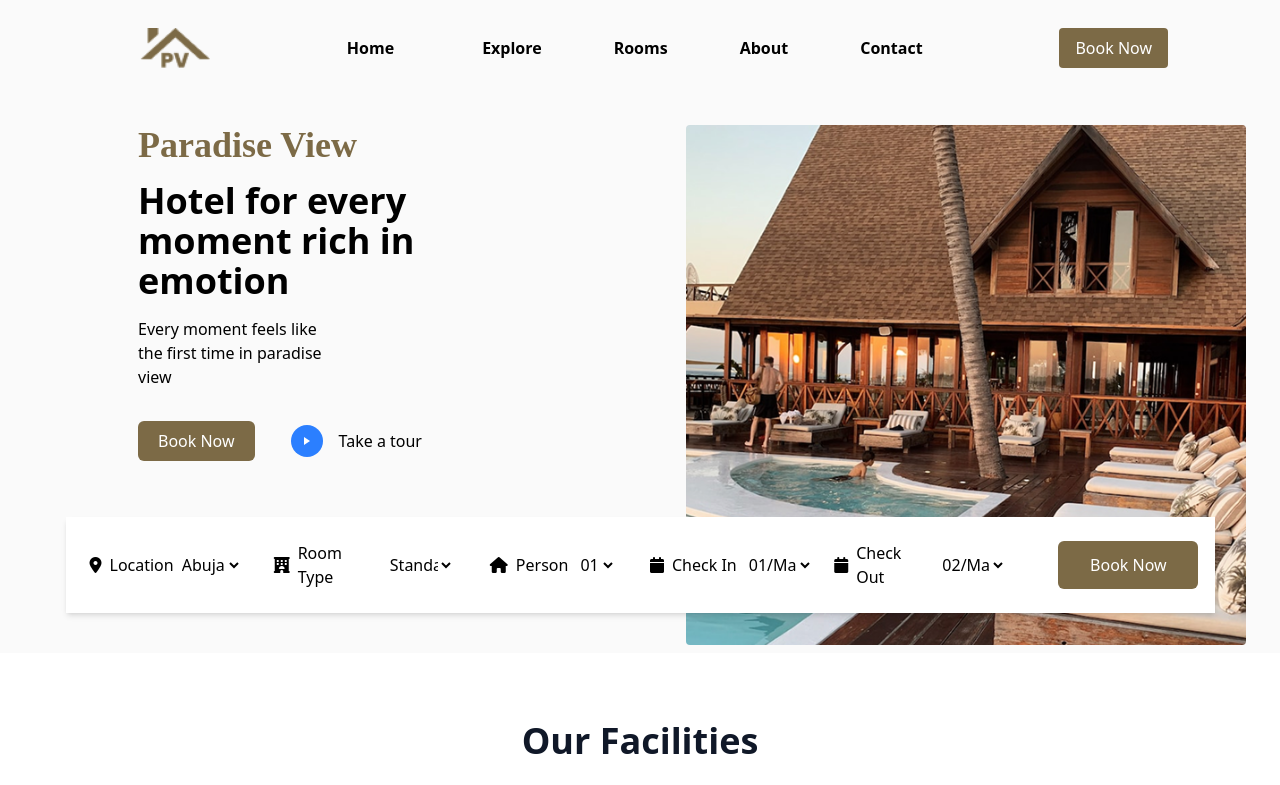
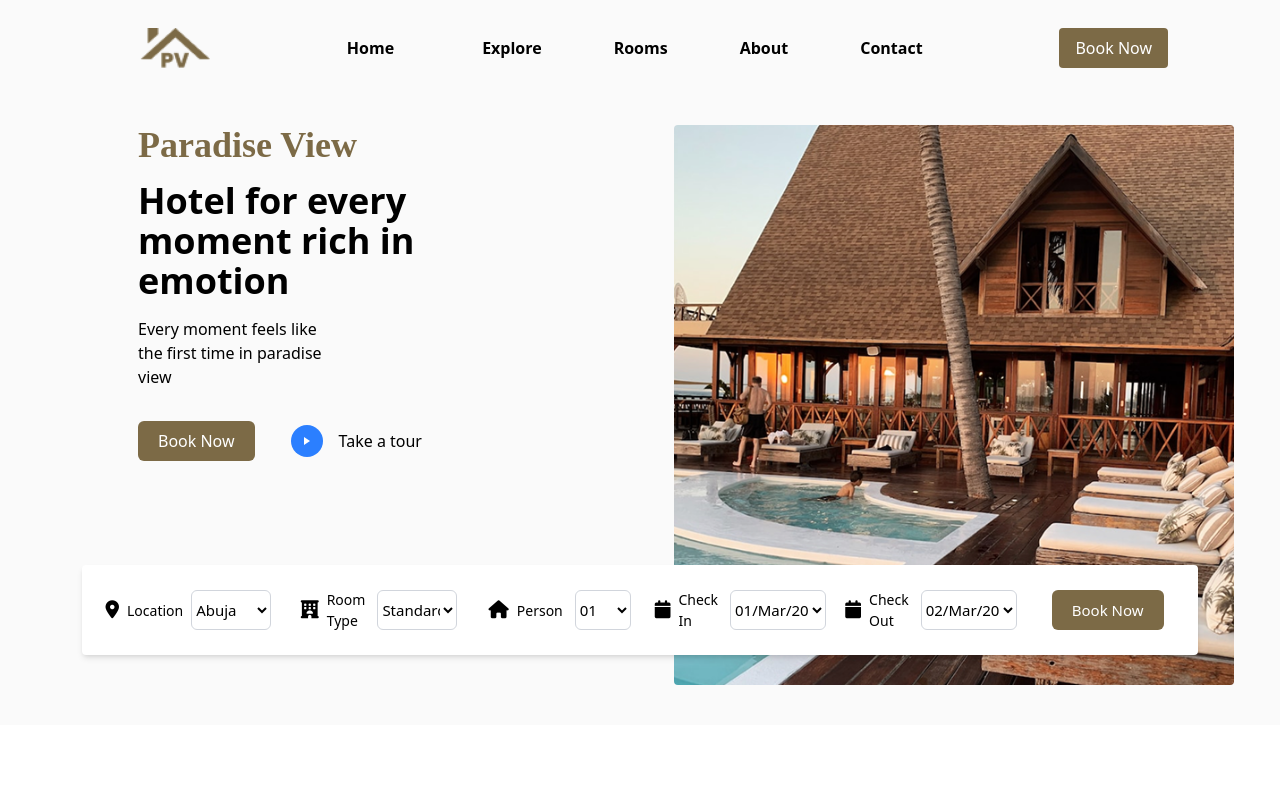
Before and after one commit to Ashishpanwar0/NovaNectar, a React (Vite) app: page / in a window 1280 px wide. Shown: the top 785 px of the page. Built offline with nearby package versions, Linux system fonts and the light colour scheme.

Commit message:
Initial commit

```diff
--- a/src/Components/Banner.jsx
+++ b/src/Components/Banner.jsx
@@ -6,7 +6,7 @@ import Rectangle from "../assets/Rectangle.png";
 const Banner = () => {
     return (
         <>
-           <section className='bg-[#FAFAFA] py-10 px-6 sm:px-6 lg:px-10 h-auto'>
+           <section className='bg-[#FAFAFA] py-10 px-6 sm:px-6 lg:px-10 h-auto lg:h-160'>
     <div className='flex flex-col lg:flex-row'>
         <div className='mx-4 lg:ml-24.5 w-full lg:w-102 spacing-2'>
             <h3 className="text-2xl sm:text-3xl md:text-4xl text-[#7C6A46] mb-4 font-[Forte] font-bold">
@@ -32,21 +32,21 @@ const Banner = () => {
         </div>
         {/* .............image................ */}
         <div className="mt-6 lg:mt-0">
-            <img src={Rectangle} className="w-full sm:w-140 rounded h-auto sm:h-130 object-cover mx-auto lg:ml-32" alt="" />
+            <img src={Rectangle} className="w-full sm:w-140 rounded h-auto sm:h-140 object-cover mx-auto lg:ml-28" alt="" />
         </div>
         {/* ............image..................*/}
     </div>
 
 
     {/* .............nav2.............. */}
-    <div className='w-full lg:w-[1149px] h-auto bg-white sticky shadow-md py-6 px-4 lg:px-6 mx-auto mt-6 lg:-mt-32'>
-  <div className='grid grid-cols-1 sm:grid-cols-2 md:grid-cols-3 lg:grid-cols-6 gap-1 items-center'>
+    <div className='w-full max-w-[1116px] text-[15px] h-auto bg-white sticky shadow-md py-6 px-4 lg:px-6 mx-auto mt-2 lg:-mt-30 rounded-sm'>
+  <div className='grid grid-cols-1 sm:grid-cols-2 md:grid-cols-3 lg:grid-cols-6 gap-4 items-center'>
 
     {/* Location */}
-    <div className="flex flex-col md:flex-row items-center">
-      <i className="fa-solid fa-location-dot"></i>
-      <span className='ml-2'>Location</span>
-      <select className='ml-2 md:ml-1 w-full md:w-16'>
+    <div className="flex flex-col sm:flex-row items-center justify-center">
+      <i className="fa-solid fa-location-dot text-lg"></i>
+      <span className='ml-2 text-[14px]'>Location</span>
+      <select className='ml-2 w-full sm:w-24 lg:w-20 h-10 rounded-md border border-gray-300'>
         <option>Abuja</option>
         <option>Rishikesh</option>
         <option>Dehradun</option>
@@ -55,10 +55,10 @@ const Banner = () => {
     </div>
 
     {/* Room Type */}
-    <div className='flex flex-col md:flex-row items-center'>
-      <i className="fa-solid fa-hotel"></i>
-      <span className='ml-2'>Room Type</span>
-      <select className='ml-2 md:ml-2 w-full md:w-17'>
+    <div className='flex flex-col sm:flex-row items-center justify-center lg:ml-5'>
+      <i className="fa-solid fa-hotel text-lg"></i>
+      <span className='ml-2 text-[14px]'>Room Type</span>
+      <select className='ml-3 w-full sm:w-24 lg:w-20 h-10 rounded-md border border-gray-300'>
         <option>Standard</option>
         <option>Low</option>
         <option>High</option>
@@ -66,10 +66,10 @@ const Banner = () => {
     </div>
 
     {/* Person */}
-    <div className='flex flex-col md:flex-row items-center md:ml-8'>
-      <i className="fa-solid fa-house"></i>
-      <span className='ml-2'>Person</span>
-      <select className='ml-2 md:ml-2 w-full md:w-10'>
+    <div className='flex flex-col sm:flex-row items-center justify-center lg:ml-5'>
+      <i className="fa-solid fa-house text-lg"></i>
+      <span className='ml-2 text-[14px]'>Person</span>
+      <select className='ml-3 w-full sm:w-16 lg:w-14 h-10 rounded-md border border-gray-300'>
         <option>01</option>
         <option>02</option>
         <option>03</option>
@@ -78,29 +78,31 @@ const Banner = () => {
     </div>
 
     {/* Check In */}
-    <div className='flex flex-col md:flex-row items-center md:ml-2'>
-      <i className="fa-solid fa-calendar"></i>
-      <span className='ml-2'>Check In</span>
-      <select className='ml-2 md:ml-2 w-full md:w-17'>
+    <div className='flex flex-col sm:flex-row items-center justify-center lg:ml-5'>
+      <i className="fa-solid fa-calendar text-lg"></i>
+      <span className='ml-2 text-[14px]'>Check In</span>
+      <select className='ml-3 w-full sm:w-28 lg:w-24 h-10 rounded-md border border-gray-300'>
         <option>01/Mar/2025</option>
         <option>02/Mar/2025</option>
       </select>
     </div>
 
     {/* Check Out */}
-    <div className='flex flex-col md:flex-row items-center md:ml-2'>
-      <i className="fa-solid fa-calendar"></i>
-      <span className='ml-2'>Check Out</span>
-      <select className='ml-2 md:ml-2 w-full md:w-17'>
+    <div className='flex flex-col sm:flex-row items-center justify-center lg:ml-10'>
+      <i className="fa-solid fa-calendar text-lg"></i>
+      <span className='ml-2 text-[14px]'>Check Out</span>
+      <select className='ml-3 w-full sm:w-28 lg:w-24 h-10 rounded-md border border-gray-300'>
         <option>02/Mar/2025</option>
         <option>03/Mar/2025</option>
       </select>
     </div>
 
     {/* Book Now Button */}
-    <button className="bg-[#7C6A46] text-white px-4 py-2 rounded-md hover:bg-blue-600 transition-colors w-full md:w-35 md:ml-12 h-auto md:h-12">
-      Book Now
-    </button>
+    <div className="flex justify-center lg:ml-8">
+      <button className="bg-[#7C6A46] text-white px-4 py-2 rounded-md hover:bg-blue-600 transition-colors w-full sm:w-32 lg:w-28 h-10">
+        Book Now
+      </button>
+    </div>
 
   </div>
 </div>
--- a/src/Components/Facilities.jsx
+++ b/src/Components/Facilities.jsx
@@ -19,44 +19,44 @@ const Facilities = () => {
       </div>
 
       <section className='flex flex-wrap justify-center md:justify-center lg:justify-between max-w-[1145px] mx-auto mt-10 gap-4'>
-  <div className='w-[30%] sm:w-[300px] md:w-[250px] h-40 text-center bg-[#FAFAFA] flex flex-col items-center justify-center rounded-lg shadow-md'>
+  <div className='w-full min-[480px]:w-[45%] md:w-[300px] lg:w-[250px] h-40 text-center bg-[#FAFAFA] flex flex-col items-center justify-center rounded-lg shadow-md'>
     <i className="fa-solid fa-person-swimming text-4xl mb-3"></i>
     <p>Swimming Pool</p>
   </div>
 
-  <div className='w-[30%] sm:w-[300px] md:w-[250px] h-40 text-center bg-[#FAFAFA] flex flex-col items-center justify-center rounded-lg shadow-md'>
+  <div className='w-full min-[480px]:w-[45%] md:w-[300px] lg:w-[250px] h-40 text-center bg-[#FAFAFA] flex flex-col items-center justify-center rounded-lg shadow-md'>
     <i className="fa-solid fa-wifi text-3xl mb-3"></i>
     <p>Wifi</p>
   </div>
 
-  <div className='w-[30%] sm:w-[300px] md:w-[250px] h-40 text-center bg-[#FAFAFA] flex flex-col items-center justify-center rounded-lg shadow-md'>
+  <div className='w-full min-[480px]:w-[45%] md:w-[300px] lg:w-[250px] h-40 text-center bg-[#FAFAFA] flex flex-col items-center justify-center rounded-lg shadow-md'>
     <i className="fa-solid fa-mug-saucer text-3xl mb-3"></i>
     <p>Breakfast</p>
   </div>
 
-  <div className='w-[30%] sm:w-[300px] md:w-[250px] h-40 text-center bg-[#FAFAFA] flex flex-col items-center justify-center rounded-lg shadow-md'>
+  <div className='w-full min-[480px]:w-[45%] md:w-[300px] lg:w-[250px] h-40 text-center bg-[#FAFAFA] flex flex-col items-center justify-center rounded-lg shadow-md'>
     <i className="fa-solid fa-dumbbell text-3xl mb-3"></i>
     <p>Gym</p>
   </div>
 </section>
 
 <section className='flex flex-wrap justify-center md:justify-center lg:justify-between max-w-[1145px] mx-auto mt-10 gap-4'>
-  <div className='w-[30%] sm:w-[300px] md:w-[250px] h-40 text-center bg-[#FAFAFA] flex flex-col items-center justify-center rounded-lg shadow-md'>
+  <div className='w-full min-[480px]:w-[45%] md:w-[300px] lg:w-[250px] h-40 text-center bg-[#FAFAFA] flex flex-col items-center justify-center rounded-lg shadow-md'>
     <i className="fa-solid fa-person-swimming text-4xl mb-3"></i>
     <p>Swimming Pool</p>
   </div>
 
-  <div className='w-[30%] sm:w-[300px] md:w-[250px] h-40 text-center bg-[#FAFAFA] flex flex-col items-center justify-center rounded-lg shadow-md'>
+  <div className='w-full min-[480px]:w-[45%] md:w-[300px] lg:w-[250px] h-40 text-center bg-[#FAFAFA] flex flex-col items-center justify-center rounded-lg shadow-md'>
     <i className="fa-solid fa-wifi text-3xl mb-3"></i>
     <p>Wifi</p>
   </div>
 
-  <div className='w-[30%] sm:w-[300px] md:w-[250px] h-40 text-center bg-[#FAFAFA] flex flex-col items-center justify-center rounded-lg shadow-md'>
+  <div className='w-full min-[480px]:w-[45%] md:w-[300px] lg:w-[250px] h-40 text-center bg-[#FAFAFA] flex flex-col items-center justify-center rounded-lg shadow-md'>
     <i className="fa-solid fa-mug-saucer text-3xl mb-3"></i>
     <p>Breakfast</p>
   </div>
 
-  <div className='w-[30%] sm:w-[300px] md:w-[250px] h-40 text-center bg-[#FAFAFA] flex flex-col items-center justify-center rounded-lg shadow-md'>
+  <div className='w-full min-[480px]:w-[45%] md:w-[300px] lg:w-[250px] h-40 text-center bg-[#FAFAFA] flex flex-col items-center justify-center rounded-lg shadow-md'>
     <i className="fa-solid fa-dumbbell text-3xl mb-3"></i>
     <p>Gym</p>
   </div>
```
Also changed, not shown: src/Components/BannerVideo.jsx (+7 -7 lines).
